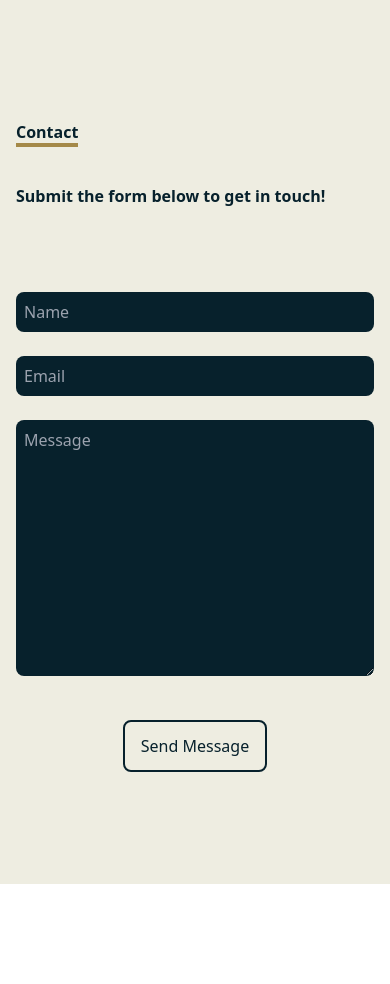
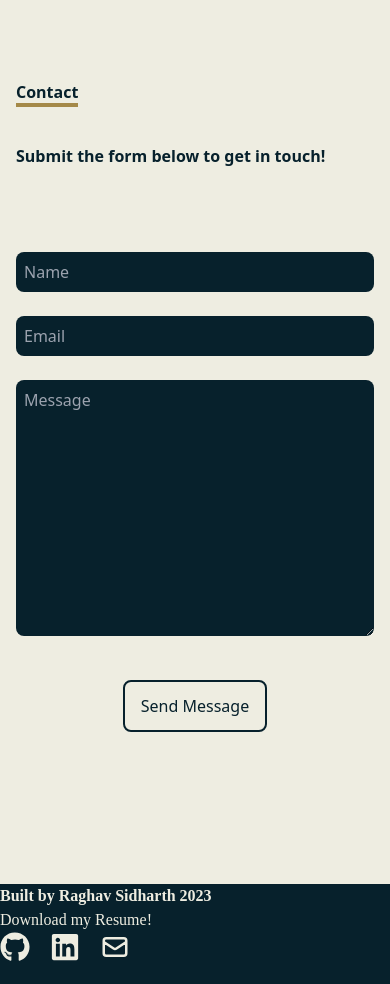
Before and after one commit to Raghav-Sidharth/Portfolio2.0, a React (Vite) app in the folder portfolio-project/: page / in a window 390 px wide. Shown: the part 5040-6024 px from the top of the page. Before the commit the page ends 5924 px from the top, so only its background shows below. Built offline with nearby package versions, Linux system fonts and the light colour scheme; the HTML template or start-up script is replaced by a standard one; a web font is replaced by a local one.

Commit message:
Added footer responsiveness for mobile incomplete

```diff
--- a/portfolio-project/src/App.tsx
+++ b/portfolio-project/src/App.tsx
@@ -4,6 +4,7 @@ import LandingPage from './LandingPage'
 import NavBar from './NavBar'
 import Skills from './Skills'
 import Contact from './Contact'
+import Footer from './Footer'
 
 function App() {
   return (
@@ -15,6 +16,7 @@ function App() {
       <Skills />
       <Portfolio />
       <Contact />
+      <Footer />
     </>
   )
 }
--- a/portfolio-project/src/Contact.tsx
+++ b/portfolio-project/src/Contact.tsx
@@ -11,7 +11,7 @@ export default function Contact() {
         <form
           action="https://getform.io/f/626e9833-6ca0-478d-95ed-6744813e8ef6"
           method="POST"
-          className="flex flex-col max-w-[600px] w-full"
+          className="flex flex-col max-w-[600px] w-full pb-20"
         >
           <div className="pb-8">
             <p className=" sm:text-3xl md:text-6xl font-extrabold inline border-b-4 border-[#a48948]">
--- /dev/null
+++ b/portfolio-project/src/Footer.tsx
@@ -0,0 +1,38 @@
+import { FaGithub, FaLinkedin } from 'react-icons/fa'
+import { HiOutlineMail } from 'react-icons/hi'
+
+import resume from './assets/files/Raghav-Sidharth-CV-2023.pdf'
+
+export default function Footer() {
+  return (
+    <div className=" w-full h-[100px] bg-[#07212c] text-[#eeede1]  ">
+      <div className="sd:pt-5 sd:flex sd:flex-col sd:justify-center sd:items-center md:flex md:flex-row md:justify-between sd:pt-10 sd:px-10 md:items-center md:pt-10 md:px-10">
+        <div className="sd:pt-5 sd:items-center sd:px-5">
+          <p className="font-bold">Built by Raghav Sidharth 2023</p>
+        </div>
+        <div className=" sd:pt-5 hover:text-[#a48948] duration-100">
+          <a href={resume}>
+            <p>Download my Resume!</p>
+          </a>
+        </div>
+        <div className="flex flex-row">
+          <div className="pr-5">
+            <a href="https://github.com/Raghav-Sidharth">
+              <FaGithub size={30} />
+            </a>
+          </div>
+          <div className="pr-5">
+            <a href="https://www.linkedin.com/in/raghav-sidharth-4b0932188/">
+              <FaLinkedin size={30} />
+            </a>
+          </div>
+          <div>
+            <a href="mailto:raghav.sidharth@live.com">
+              <HiOutlineMail size={30} />
+            </a>
+          </div>
+        </div>
+      </div>
+    </div>
+  )
+}
--- a/portfolio-project/src/Portfolio.tsx
+++ b/portfolio-project/src/Portfolio.tsx
@@ -25,7 +25,7 @@ export default function Portfolio() {
                 <img
                   className="sm:min-w-100px sm:min-h-100px md:max-w-250px md:max-h-250px rounded-lg"
                   src={Gallerina}
-                  alt=""
+                  alt="Gallerina Logo"
                 />
               </div>
               <div>
@@ -57,7 +57,10 @@ export default function Portfolio() {
                     TypeScript
                   </p>
                   <div className=" flex flex-wrap pt-5">
-                    <a href="https://github.com/tohora-2023/Gallerina/tree/dev">
+                    <a
+                      href="https://github.com/tohora-2023/Gallerina/tree/dev"
+                      target="_blank"
+                    >
                       <div className="pr-5">
                         <FaGithub size={50} />
                       </div>
@@ -71,7 +74,7 @@ export default function Portfolio() {
                 <img
                   className="sm:min-w-100px sm:min-h-100px md:max-w-250px md:max-h-250px rounded-lg"
                   src={GOAT}
-                  alt=""
+                  alt="Greatest of all time Cars"
                 />
               </div>
               <div>
@@ -101,13 +104,19 @@ export default function Portfolio() {
                     Built using: React, Redux, SQLite 3, CSS 3, TypeScript
                   </p>
                   <div className=" flex flex-wrap pt-5">
-                    <a href="https://github.com/tohora-2023/my-fullstack-collection/tree/raghav">
+                    <a
+                      href="https://github.com/tohora-2023/my-fullstack-collection/tree/raghav "
+                      target="_blank"
+                    >
                       <div className="pr-5">
                         <FaGithub size={50} />
                       </div>
                     </a>
                     <div className="pl-5">
-                      <a href="http://car-collection.devacademy.nz/">
+                      <a
+                        href="http://car-collection.devacademy.nz/"
+                        target="_blank"
+                      >
                         <CgWebsite size={50} />
                       </a>
                     </div>
```
Also changed, not shown: portfolio-project/src/NavBar.tsx (+0 -7 lines).
